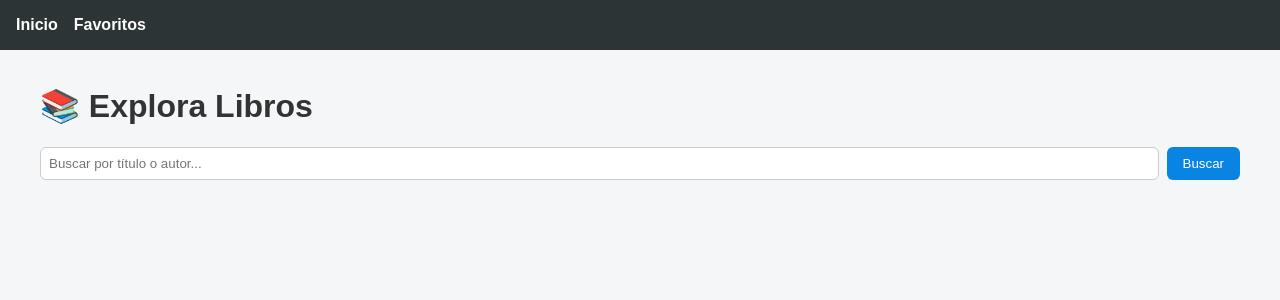
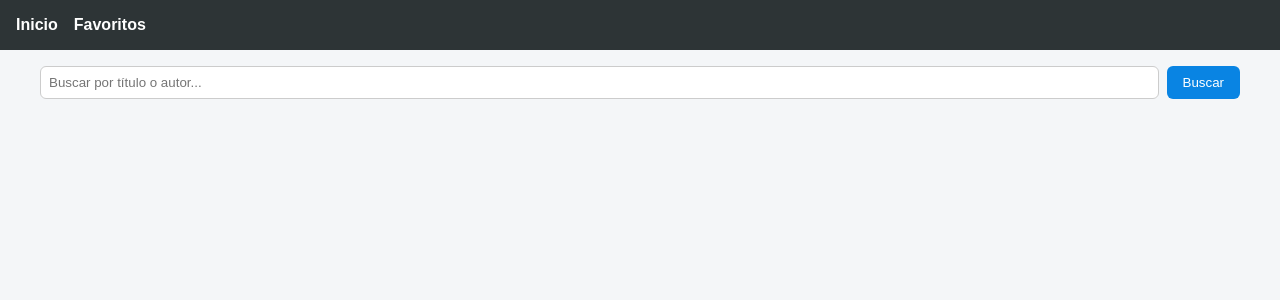
Before and after one commit to Patogol35/book-finder, a React (Vite) app: page / in a window 1280 px wide. Shown: the top 300 px of the page. Built offline with nearby package versions, Linux system fonts and the light colour scheme.

Commit message:
Update Home.jsx

```diff
--- a/src/pages/Home.jsx
+++ b/src/pages/Home.jsx
@@ -12,8 +12,7 @@ export default function Home() {
   };
 
   return (
-    <div className="container">
-      <h1>📚 Explora Libros</h1>
+    <div className="p-6 container">
       <SearchBar onSearch={handleSearch} />
       <div className="books-grid">
         {books.map(book => (
```
